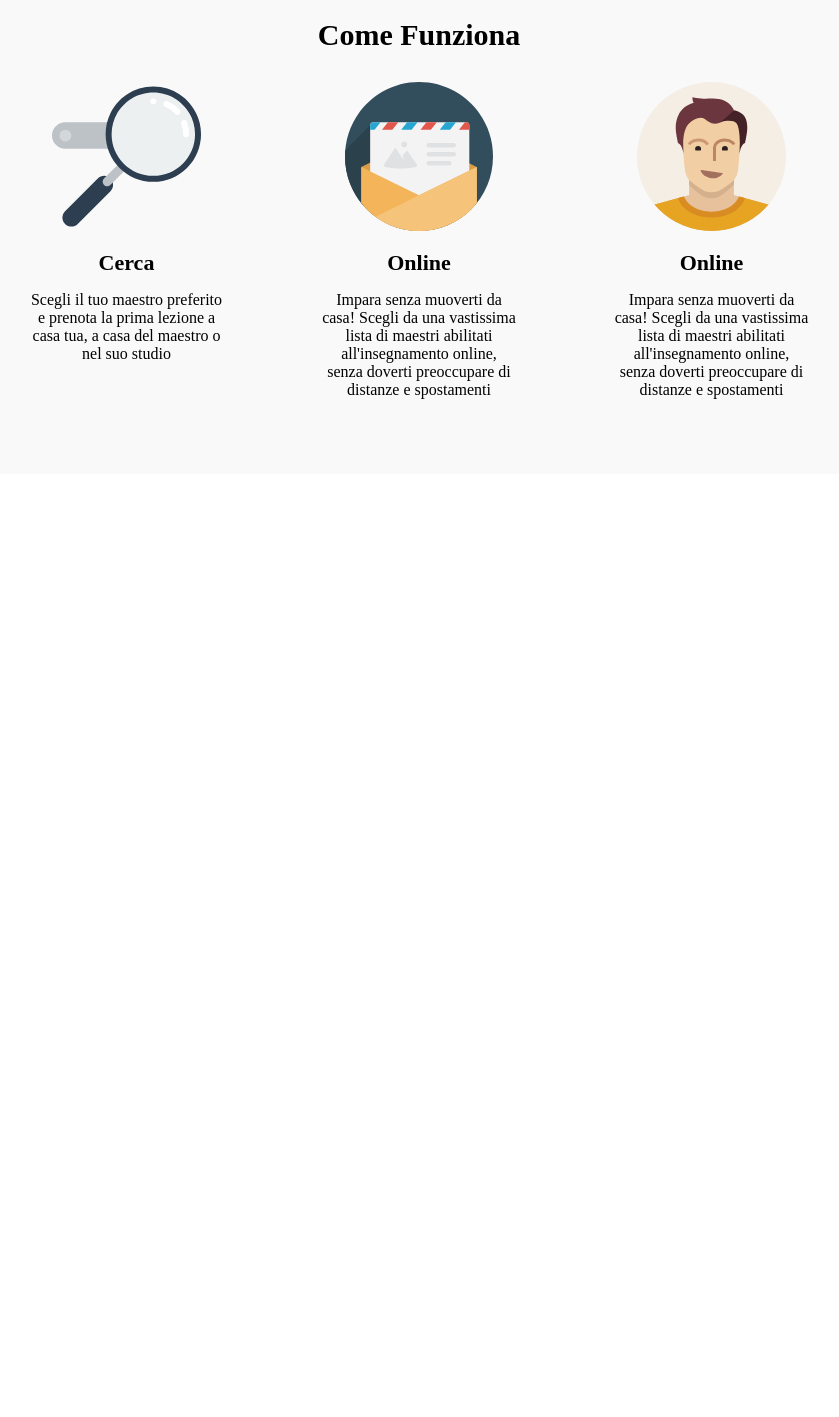
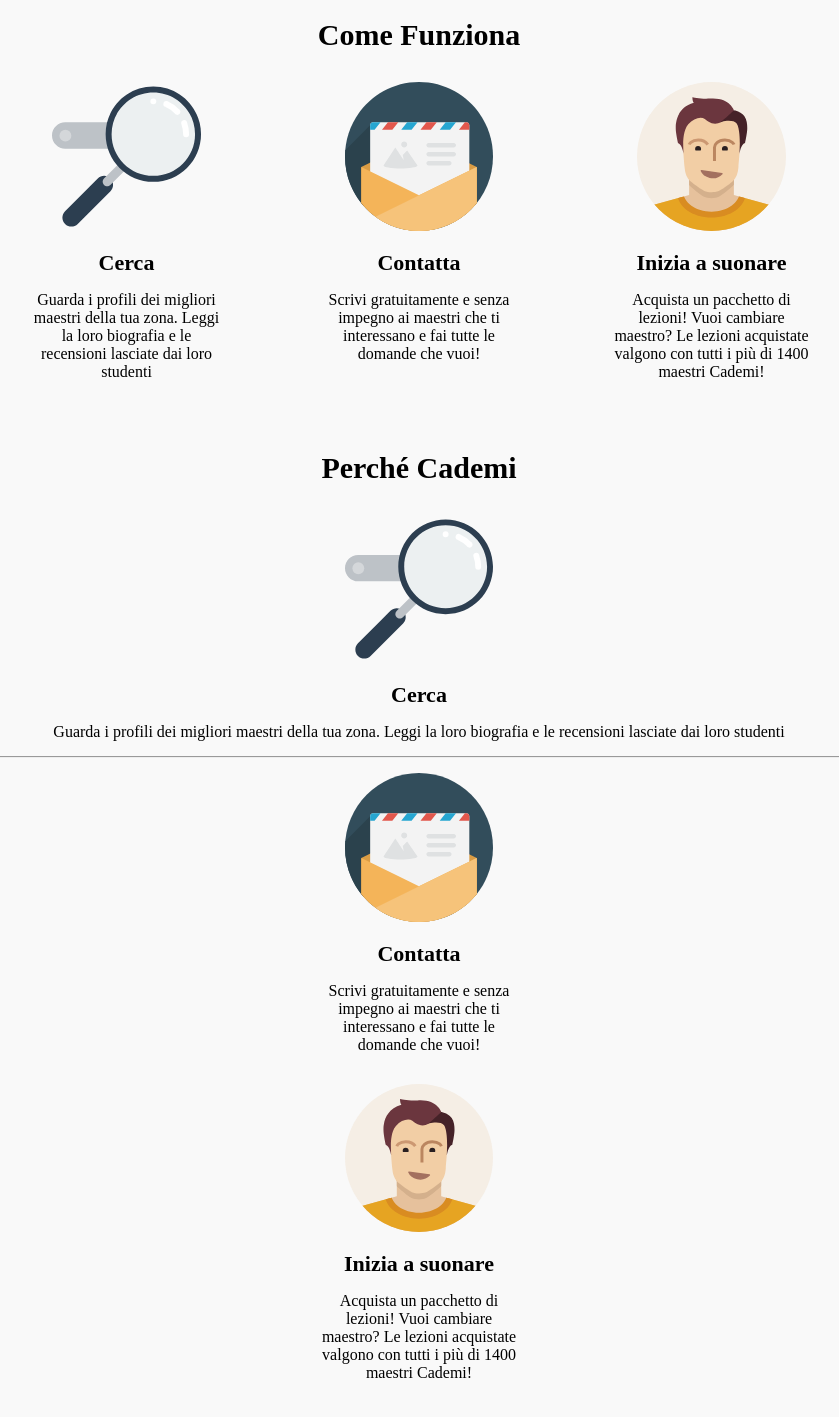
Before and after one commit to TommasoBorsatti/html-css-resp-wannabe-12bool, a plain HTML site: page index.html in a window 1280 px wide. Shown: the part 395-1812 px from the top of the page, without its empty margins (221-1060 px from the left). Before the commit the page ends 869 px from the top, so only its background shows below. Drawn offline with Linux system fonts and the light colour scheme.

Commit message:
scrittura terza sezione

```diff
--- a/index.html
+++ b/index.html
@@ -59,7 +59,7 @@
             <img src="img/search.svg" alt="immagine di una lente di ingrandimento">
           </div>
           <h3>Cerca</h3>
-          <p class="pd-15">Scegli il tuo maestro preferito e prenota la prima lezione a casa tua, a casa del maestro o nel suo studio</p>
+          <p class="pd-15">Guarda i profili dei migliori maestri della tua zona. Leggi la loro biografia e le recensioni lasciate dai loro studenti</p>
         </div>
         <!-- /prima sezione immagine -->
         <!-- seconda sezione immagine -->
@@ -67,8 +67,8 @@
           <div class="img-box">
             <img src="img/letter.svg" alt="immagine di una lettere in una busta">
           </div>
-          <h3>Online</h3>
-          <p class="pd-15">Impara senza muoverti da casa! Scegli da una vastissima lista di maestri abilitati all'insegnamento online, senza doverti preoccupare di distanze e spostamenti</p>
+            <h3>Contatta</h3>
+          <p class="pd-15">Scrivi gratuitamente e senza impegno ai maestri che ti interessano e fai tutte le domande che vuoi!</p>
         </div>
         <!-- /seconda sezione immagine -->
         <!-- terza sezione immagine -->
@@ -76,8 +76,8 @@
           <div class="img-box">
             <img src="img/male.svg" alt="immagine di un volto maschile sorridente">
           </div>
-          <h3>Online</h3>
-          <p class="pd-15">Impara senza muoverti da casa! Scegli da una vastissima lista di maestri abilitati all'insegnamento online, senza doverti preoccupare di distanze e spostamenti</p>
+          <h3>Inizia a suonare</h3>
+          <p class="pd-15">Acquista un pacchetto di lezioni! Vuoi cambiare maestro? Le lezioni acquistate valgono con tutti i più di 1400 maestri Cademi!</p>
         </div>
         <!-- /terza sezione immagine -->
       </div>
@@ -85,8 +85,46 @@
     <!-- sezione centrale - Funzionamento -->
 
     <!-- sezione finale - Domande -->
-    <section class="bg-grey"  >
-
+    <section class="bg-grey">
+      <div class="container">
+        <!-- riga del titolo -->
+        <div class="col-lg-12 col-md-12 col-xs-12">
+          <h2 class="pd-15">Perché Cademi</h2>
+        </div>
+        <!-- /riga del titolo -->
+        <!-- prima sezione immagine -->
+        <div class="col-lg-2 col-md-4 col-xs-6 offset-lg-5 offset-md-1 offset-xs-3">
+          <div class="img-box">
+            <img src="img/search.svg" alt="immagine di una lente di ingrandimento">
+          </div>
+          <h3>Cerca</h3>
+        </div>
+        <div class="container">
+          <div class="col-lg-12 col-md-12 col-xs-12">
+            <p class="pd-15">Guarda i profili dei migliori maestri della tua zona. Leggi la loro biografia e le recensioni lasciate dai loro studenti</p>
+            <hr>
+          </div>
+        </div>
+        <!-- /prima sezione immagine -->
+        <!-- seconda sezione immagine -->
+        <div class="col-lg-2 col-md-4 col-xs-6 offset-lg-5 offset-md-2 offset-xs-3">
+          <div class="img-box">
+            <img src="img/letter.svg" alt="immagine di una lettere in una busta">
+          </div>
+            <h3>Contatta</h3>
+          <p class="pd-15">Scrivi gratuitamente e senza impegno ai maestri che ti interessano e fai tutte le domande che vuoi!</p>
+        </div>
+        <!-- /seconda sezione immagine -->
+        <!-- terza sezione immagine -->
+        <div class="col-lg-2 col-md-4 col-xs-6 offset-lg-5 offset-md-4 offset-xs-3">
+          <div class="img-box">
+            <img src="img/male.svg" alt="immagine di un volto maschile sorridente">
+          </div>
+          <h3>Inizia a suonare</h3>
+          <p class="pd-15">Acquista un pacchetto di lezioni! Vuoi cambiare maestro? Le lezioni acquistate valgono con tutti i più di 1400 maestri Cademi!</p>
+        </div>
+        <!-- /terza sezione immagine -->
+      </div>
     </section>
     <!-- sezione finale - Domande -->
   </main>
```
